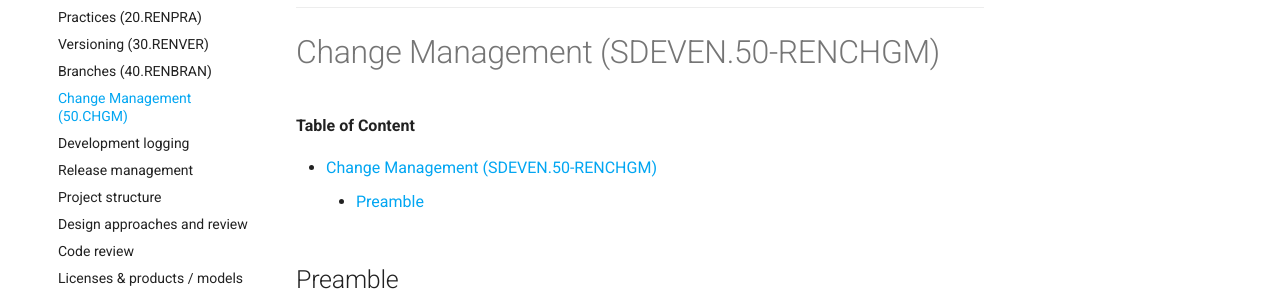
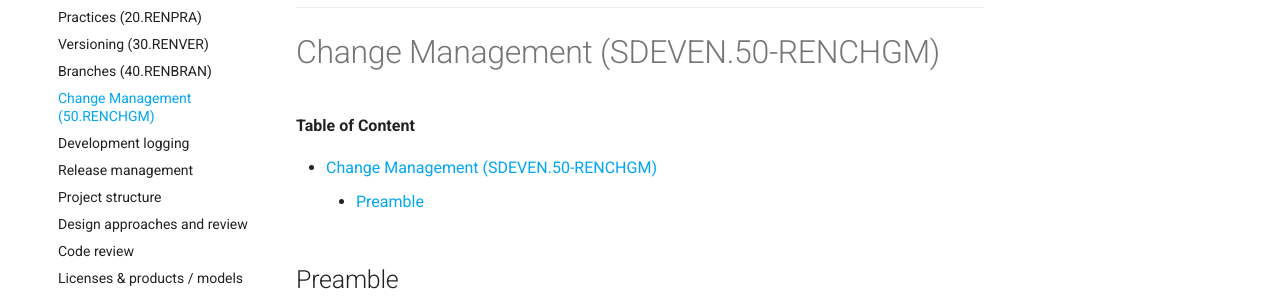
Before and after one commit to petre-renware/sdeven, an MkDocs documentation site: the page built from SDEVEN_content_docs/SDEVEN.50_RENCHGM.md, in a window 1280 px wide. Shown: the part 265-561 px from the top of the page. Built offline with MkDocs 1.6.1 and Material for MkDocs 9.7.7, drawn with Linux system fonts in a browser that asks for light colours.

Commit message:
Update mkdocs.yml

```diff
--- a/mkdocs.yml
+++ b/mkdocs.yml
@@ -8,7 +8,7 @@ nav:
         - Practices (20.RENPRA): 'SDEVEN.20_RENPRA.md'
         - Versioning (30.RENVER): SDEVEN.30_RENVER.md
         - Branches (40.RENBRAN): 'SDEVEN.40_RENBRAN.md'
-        - Change Management (50.CHGM): 'SDEVEN.50_RENCHGM.md'
+        - Change Management (50.RENCHGM): 'SDEVEN.50_RENCHGM.md'
         - Development logging: 'SDEVEN.55_RENTRACE.md'
         - Release management: 'SDEVEN.60_RENRELM.md'
         - Project structure: 'SDEVEN.62_RENSTR.md'
```
